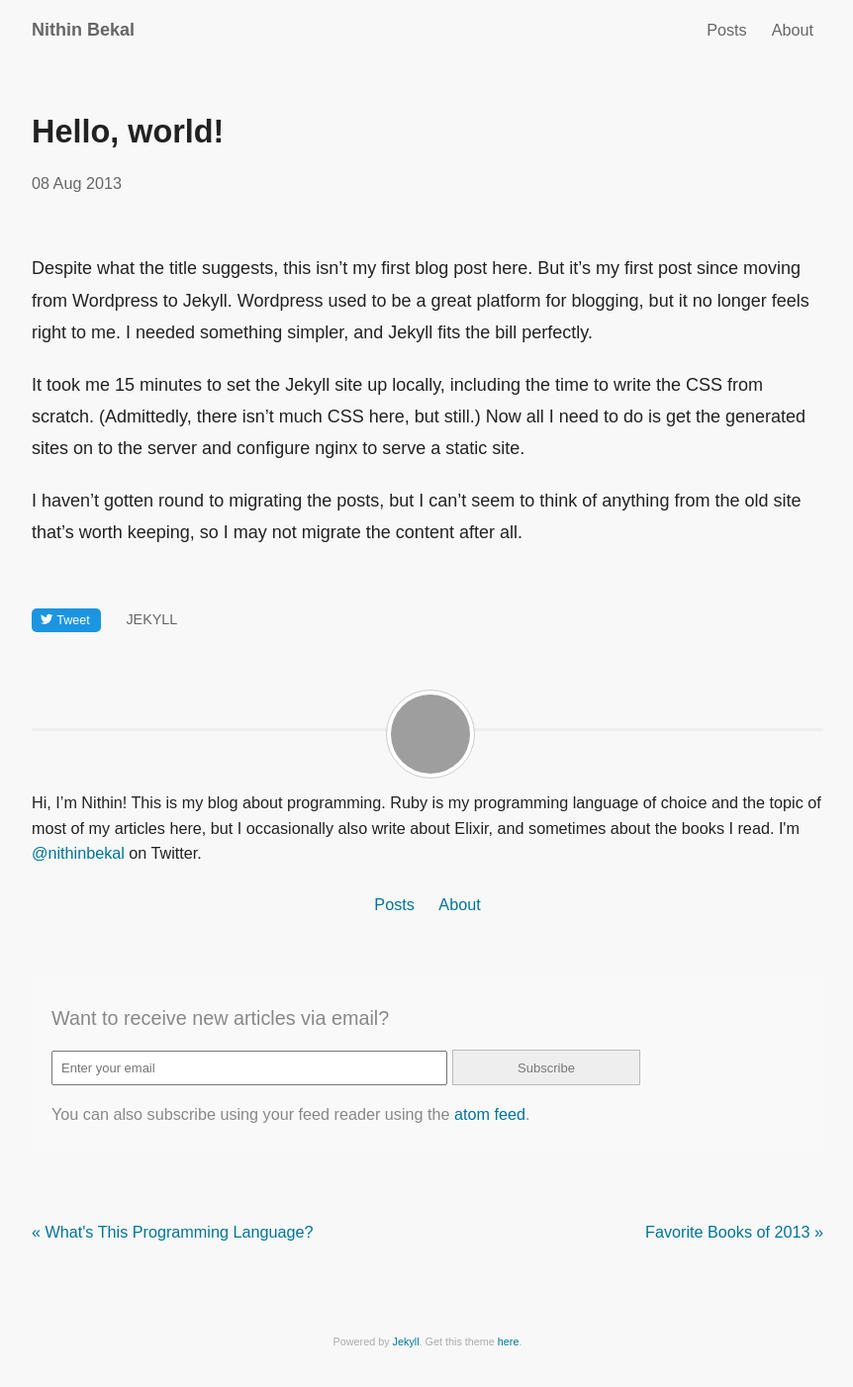
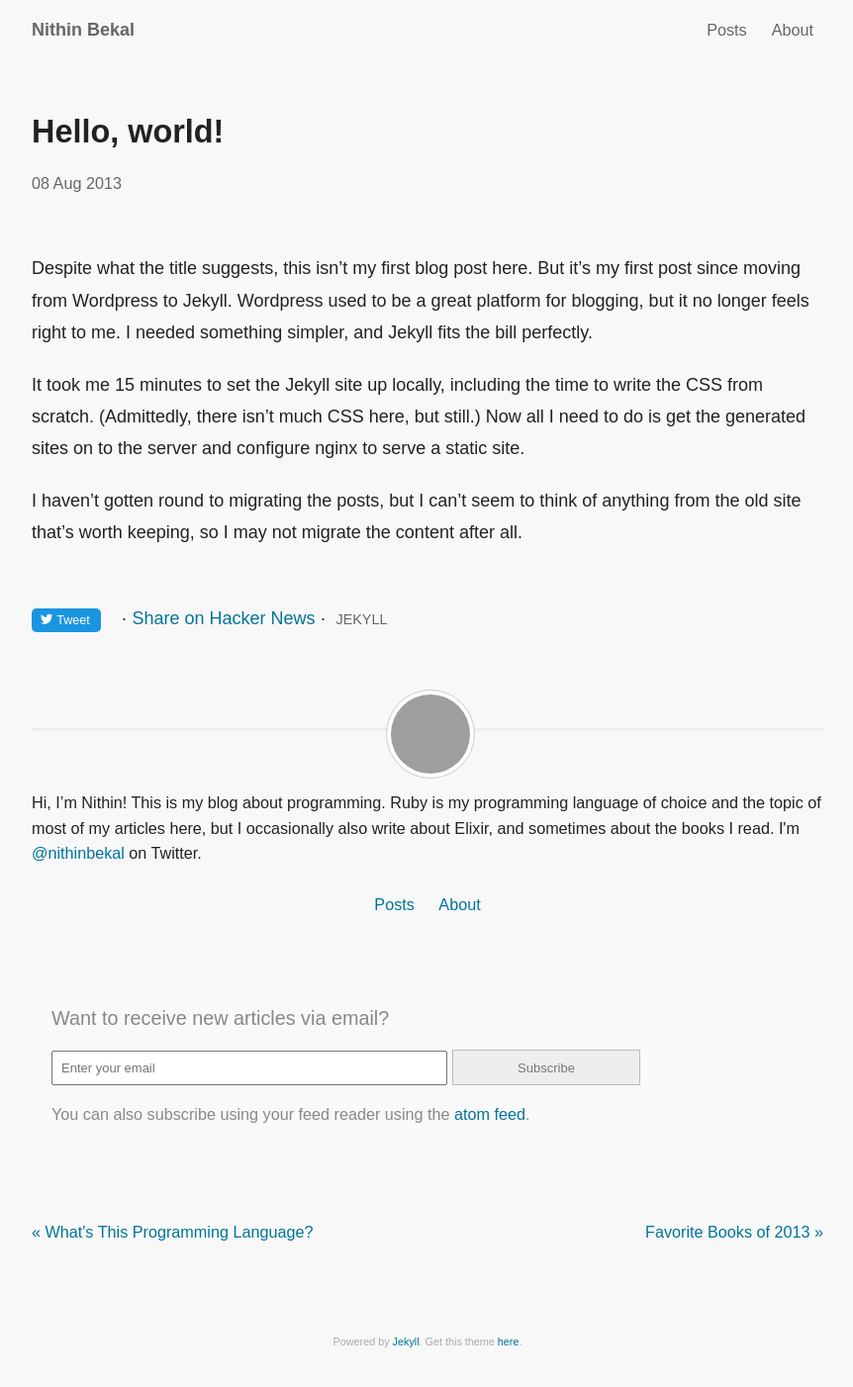
Before and after one commit to nithinbekal/nithinbekal.github.io, a Jekyll site: the page built from _posts/2013-08-08-hello-world.markdown, in a window 1280 px wide. Shown: the whole page at 99% size, without its empty margins (208-1070 px from the left). Built offline with Jekyll 4.4.1, drawn with Linux system fonts in a browser that asks for light colours; grey boxes are pictures that could not be loaded.

Commit message:
Add hackernews share link

```diff
--- a/_layouts/post.html
+++ b/_layouts/post.html
@@ -16,6 +16,11 @@ layout: default
       class="tweet-button" rel="nofollow" target="_blank" title="Share on Twitter">
     <i></i> Tweet
     </a>
+    ·
+    <a href="https://news.ycombinator.com/submitlink?u={{ site.url }}{{ page.url }}&t={{ page.title }}">
+      Share on Hacker News
+    </a>
+    ·
     {% include category_links.html %}
   </div>
 
```
